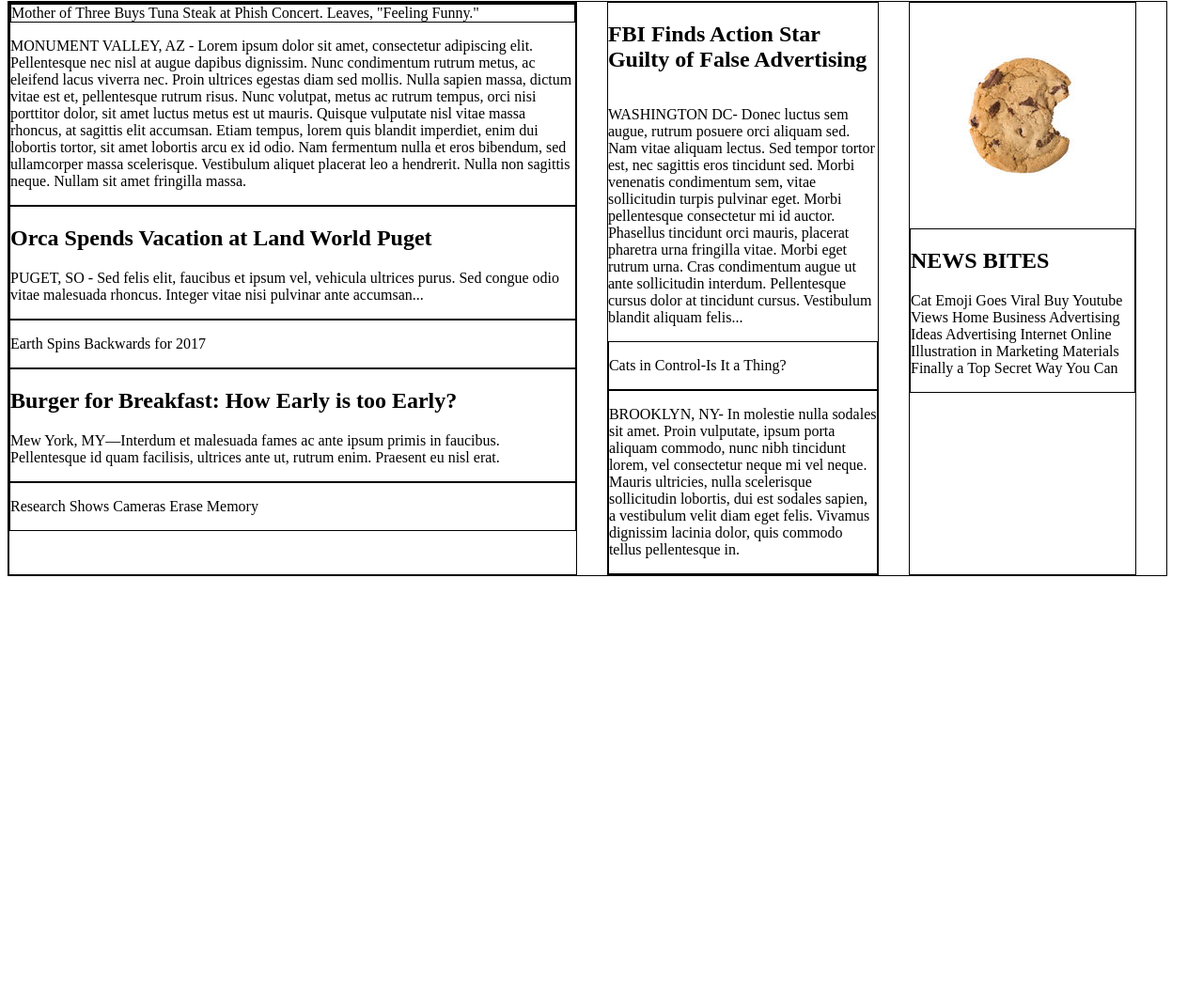
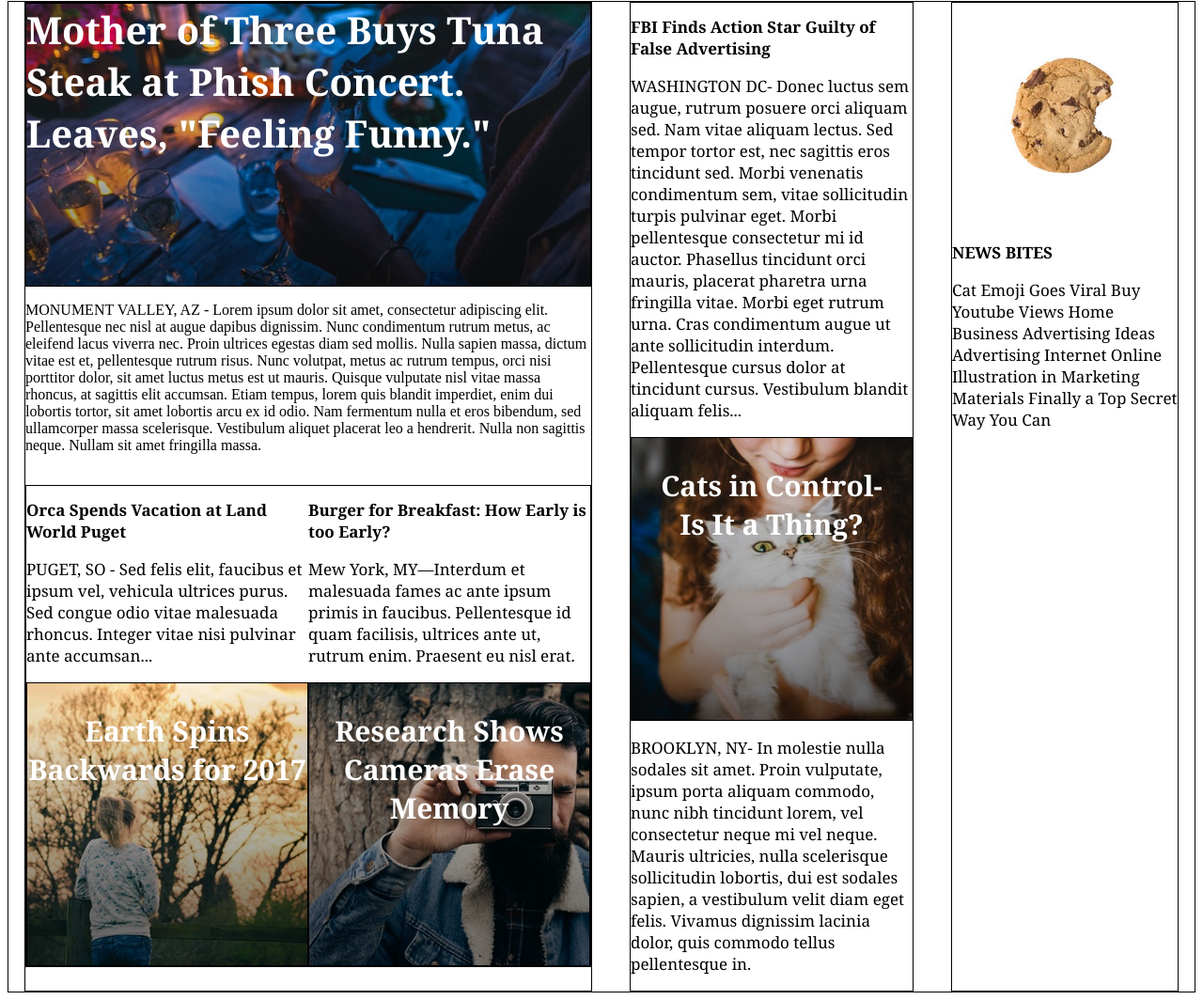
Before and after one commit to lisabrown87/mytimes, a plain HTML site: page index.html in a window 1280 px wide. Shown: the part 148-1212 px from the top of the page at 94% size. Before the commit the page ends 800 px from the top, so only its background shows below. Drawn offline with Linux system fonts and the light colour scheme.

Commit message:
complete task 5.

```diff
--- a/index.html
+++ b/index.html
@@ -29,61 +29,89 @@
 
 <!-- left column stories -->
  <div class="column-large">
-   <div class ="stories">
-    <div class="image-content">
+    <div class="lead-story">
+     <div class="tuna image-content">
       <span>Mother of Three Buys Tuna Steak at Phish Concert. Leaves, "Feeling Funny."</span>
-    </div>
+    </div> <!-- closing image-content div -->
       <p>MONUMENT VALLEY, AZ - Lorem ipsum dolor sit amet, consectetur adipiscing elit. Pellentesque nec nisl at augue dapibus dignissim. Nunc condimentum rutrum metus, ac eleifend lacus viverra nec. Proin ultrices egestas diam sed mollis. Nulla sapien massa, dictum vitae est et, pellentesque rutrum risus. Nunc volutpat, metus ac rutrum tempus, orci nisi porttitor dolor, sit amet luctus metus est ut mauris. Quisque vulputate nisl vitae massa rhoncus, at sagittis elit accumsan. Etiam tempus, lorem quis blandit imperdiet, enim dui lobortis tortor, sit amet lobortis arcu ex id odio. Nam fermentum nulla et eros bibendum, sed ullamcorper massa scelerisque. Vestibulum aliquet placerat leo a hendrerit. Nulla non sagittis neque. Nullam sit amet fringilla massa.</p>
-  </div>
+  </div> <!-- closing lead-story div -->
 
 
-  <div class="stories">
+<div class="stories">
+  <div class="story">
+      <div class="text-content">
     <h2>Orca Spends Vacation at Land World Puget</h2>
     <p>PUGET, SO - Sed felis elit, faucibus et ipsum vel, vehicula ultrices purus. Sed congue odio vitae malesuada rhoncus. Integer vitae nisi pulvinar ante accumsan...</p>
-  </div>
+     </div> <!-- closing text-content div -->
 
-  <div class="stories earth image-content">
+
+
+   <div class="earth image-content">
     <p>Earth Spins Backwards for 2017</p>
-  </div>
+   </div> <!-- closing image-content div -->
+ </div> <!-- closing story div around orca and earth -->
 
-  <div class="stories">
+
+
+
+    <div class="story">
+      <div class="text-content">
     <h2>Burger for Breakfast: How Early is too Early?</h2>
     <p>Mew York, MY—Interdum et malesuada fames ac ante ipsum primis in faucibus. Pellentesque id quam facilisis, ultrices ante ut, rutrum enim. Praesent eu nisl erat.</p>
-  </div>
+</div> <!-- closing text-content div -->
 
-  <div class="research image-content">
+
+
+    <div class="research image-content">
     <p>Research Shows Cameras Erase Memory</p>
-  </div>
+  </div> <!-- closing image-content div -->
+  </div> <!-- closing story div around burger and research -->
+</div> <!-- closing stories div around all 4 stories -->
 
-</div>
+
+
+</div> <!-- closing large column div -->
+
+
+
 
 <!-- middle column stories -->
 <div class="column-medium">
+  <div class="story">
+    <div class= "text-content">
     <h2>FBI Finds Action Star Guilty of False Advertising</h2>
 <p>WASHINGTON DC- Donec luctus sem augue, rutrum posuere orci aliquam sed. Nam vitae aliquam lectus. Sed tempor tortor est, nec sagittis eros tincidunt sed. Morbi venenatis condimentum sem, vitae sollicitudin turpis pulvinar eget. Morbi pellentesque consectetur mi id auctor. Phasellus tincidunt orci mauris, placerat pharetra urna fringilla vitae. Morbi eget rutrum urna. Cras condimentum augue ut ante sollicitudin interdum. Pellentesque cursus dolor at tincidunt cursus. Vestibulum blandit aliquam felis...</p>
+</div> <!-- closing text-content div -->
+</div> <!-- closing story div -->
+
+<div class="story">
+  <div class="cats image-content">
+    <p>Cats in Control-<br>Is It a Thing?</p>
+  </div> <!-- closing image-content -->
+</div> <!-- closing story div -->
+
+  <div class="story">
+    <div class= "text-content">
+    <p>BROOKLYN, NY- In molestie nulla sodales sit amet. Proin vulputate, ipsum porta aliquam commodo, nunc nibh tincidunt lorem, vel consectetur neque mi vel neque. Mauris ultricies, nulla scelerisque sollicitudin lobortis, dui est sodales sapien, a vestibulum velit diam eget felis. Vivamus dignissim lacinia dolor, quis commodo tellus pellentesque in.</p>
+  </div> <!-- closing text-content div -->
+  </div> <!-- closing story div -->
+</div> <!-- closing column-medium div -->
 
 
-  <div class="cats image-content">
-    <p>Cats in Control-Is It a Thing?</p>
-  </div>
-
-  <div class="stories">
-    <p>BROOKLYN, NY- In molestie nulla sodales sit amet. Proin vulputate, ipsum porta aliquam commodo, nunc nibh tincidunt lorem, vel consectetur neque mi vel neque. Mauris ultricies, nulla scelerisque sollicitudin lobortis, dui est sodales sapien, a vestibulum velit diam eget felis. Vivamus dignissim lacinia dolor, quis commodo tellus pellentesque in.</p>
-  </div>
-</div>
 
 <!-- right column stories -->
   <div class="column-small">
       <img src="./resources/images/img-news-bite.png">
-      <div class="stories news-bites">
+        <div class="news-bites">
+          <div class = "text-content">
         <h2>NEWS BITES</h2>
         <p>Cat Emoji Goes Viral Buy Youtube Views Home Business Advertising Ideas Advertising Internet Online Illustration in Marketing Materials Finally a Top Secret Way You Can</p>
-    </div>
-
-  </div>
+    </div> <!-- closing text-content div -->
+  </div> <!-- closing news-bites div -->
+</div> <!-- closing column-small div -->
 
 
-</div>
+</div> <!-- closing content div -->
 
 
   </body>
--- a/resources/css/style.css
+++ b/resources/css/style.css
@@ -40,40 +40,112 @@ nav a {
 
 .content {
   display: flex;
+  width: auto;
   border: 1px solid black;
-  width: 1232px;
   margin-top: 40px;
+  justify-content: center;
+
 }
 
 .column-large {
+  display: flex;
+  flex-direction: column;
+  border: 1px solid black;
   width: 630px;
-  display: inline-flex;
-    flex-direction: column;
-    margin-right: 32px;
+  margin: 0px 20px;
+}
+
+
+.column-medium {
+  display: flex;
+  flex-direction: column;
+  border: 1px solid black;
+  width: 300px;
+  margin: 0px 20px;
+}
+
+
+.column-small {
+  display: flex;
+  flex-direction: column;
+  border: 1px solid black;
+  align-items: center;
+  width: 240px;
+  margin: 0px 20px;
+}
+
+
+.stories {
+  border: 1px solid black;
+  display: flex;
+  justify-content: space-between;
+  margin-top: 17px;
+}
+
+
+.lead-story {
+  display: block;
+}
+
+
+.image-content {
+  display: flex;
+  justify-content: center;
   border: 1px solid black;
 }
 
-.stories {
-  border: 1px solid black;
 
+.image-content p {
+font-family: Georgia;
+font-weight: bold;
+font-size: 30px;
+color: white;
+text-align: center;
 }
 
-.column-medium {
-  display: flex;
-    flex-direction: column;
-    margin-right: 32px;
-  width: 300px;
-  border: 1px solid black;
+
+.text-content {
+font-family: Georgia;
+font-size: 17px;
+color: black;
 }
 
-.column-small {
+.tuna {
+  background-image: url("../images/img-story-main.png");
+  min-height: 300px;
   display: inline-flex;
-    flex-direction: column;
-    margin-right: 32px;
-  width: 240px;
-  border: 1px solid black;
 }
 
-.image-content {
-  border: 1px solid black;
+.tuna span {
+  font-family: Georgia;
+  font-weight: bold;
+  font-size: 40px;
+  color: white;
 }
+
+.cats {
+  background-image: url("../images/img-story-1.png");
+  min-height: 300px;
+}
+
+.earth {
+  background-image: url("../images/img-story-2.png");
+  min-height: 300px;
+}
+
+.research {
+  background-image: url("../images/img-story-3.png");
+  min-height: 300px;
+}
+
+
+.story {
+    display: flex;
+    flex-direction: column;
+    width: 300px;
+  }
+
+  h2 {
+    display: block;
+    font-size: 1em;
+  }
```
